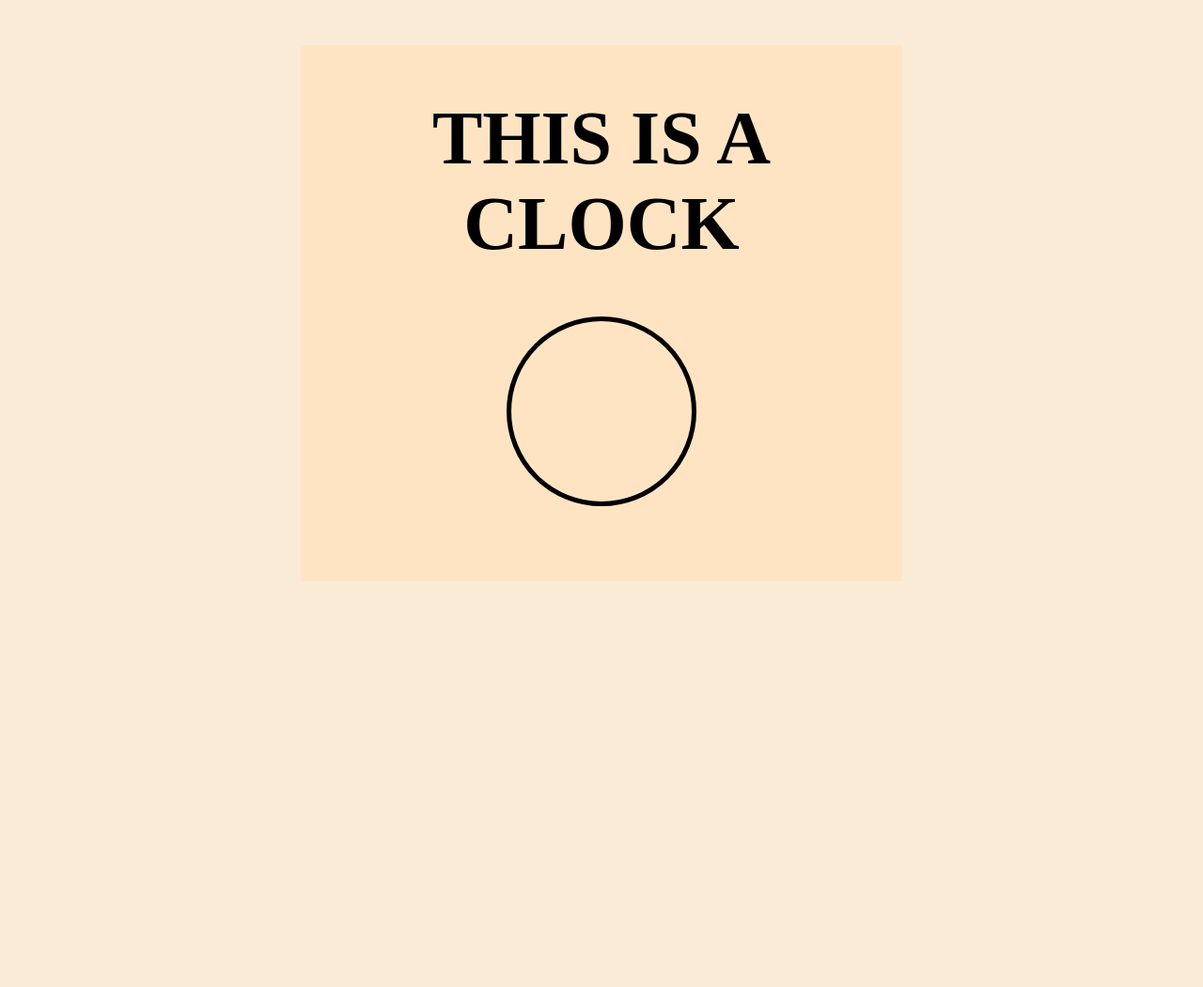
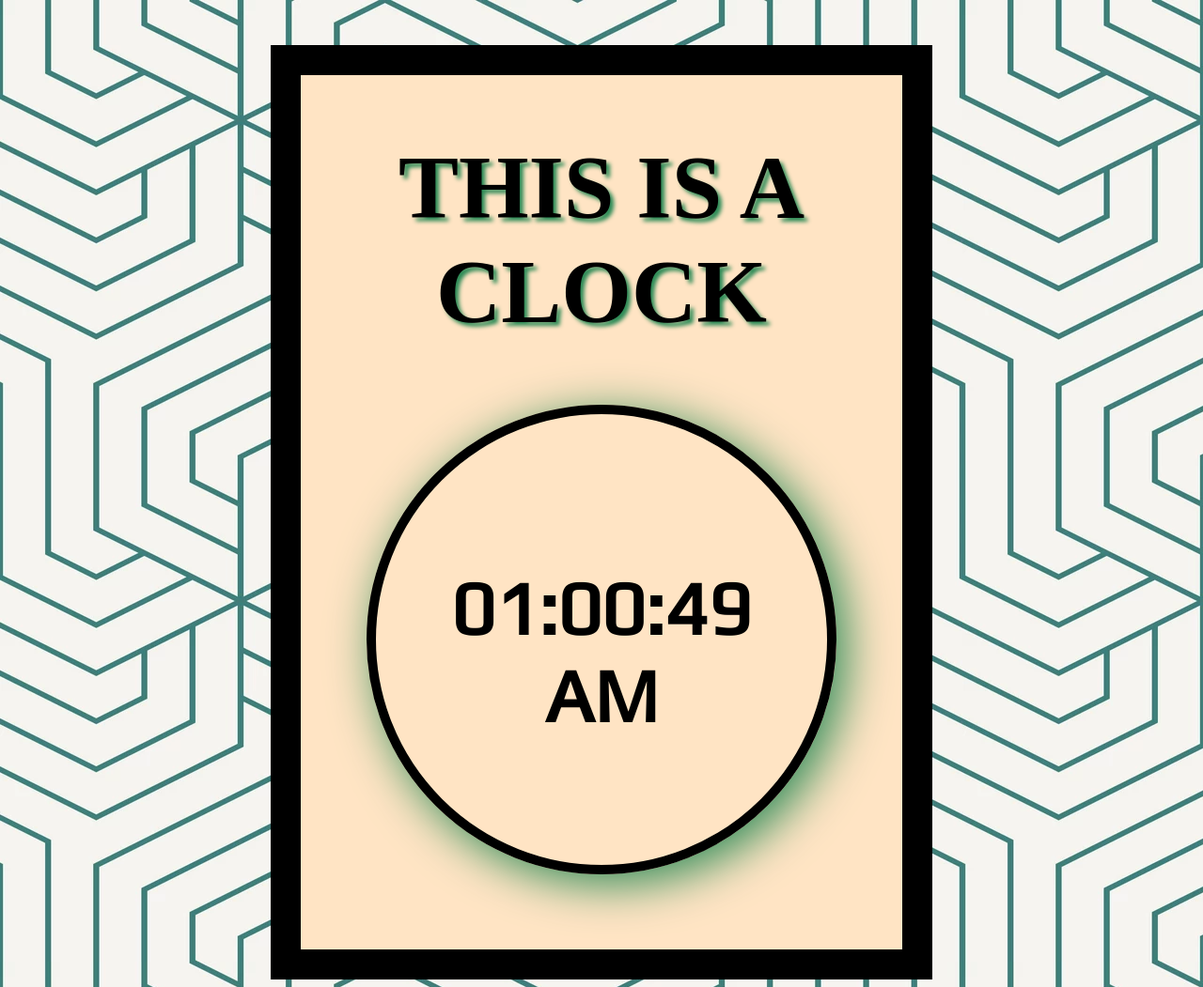
Before and after one commit to thomas-nelson23/Clockwork, a plain HTML site: page index.html in a window 1280 px wide. Shown: the whole page at 94% size. Before the commit the page ends 800 px from the top, so only its background shows below. Drawn offline with Linux system fonts and the light colour scheme; a web font is replaced by a local one.

Commit message:
working clook - looks good

```diff
--- a/script.js
+++ b/script.js
@@ -1,14 +1,35 @@
-var clockTime = new Date();
-var clockSpace = document.getElementById("clock");
+var updateTime = function() {
+  var clockTime = new Date();
+  var clockSpace = document.getElementById("clock");
+  var meridian = "AM";
 
-//clockSpace.innerHTML = clockTime;
+  var hours = clockTime.getHours();
+  var minutes = clockTime.getMinutes();
+  var seconds = clockTime.getSeconds();
 
-var hours = clockTime.getHours();
-if (hours > 12) {
-  hours -= 12;
-}
+  //chooses AM/PM and adjusts from military time
+  if (hours > 11) {
+    meridian = "PM";
+  }
 
-var minutes = clockTime.getMinutes();
-var seconds = clockTime.getSeconds();
+  if (hours > 12) {
+    hours -= 12;
+  }
 
-console.log(minutes, seconds);
+  //adding "0" to 1-digit numbers for spacing
+  if (hours < 10) {
+    hours = "0" + hours;
+  }
+  if (minutes < 10) {
+    minutes = "0" + minutes;
+  }
+  if (seconds < 10) {
+    seconds = "0" + seconds;
+  }
+
+  //displays time
+  clockSpace.innerHTML = hours + ":" + minutes + ":" + seconds + " " + meridian;
+};
+
+var oneSecond = 1000;
+setInterval(updateTime, oneSecond);
--- a/style.css
+++ b/style.css
@@ -1,5 +1,5 @@
 html {
-  background-color: antiquewhite;
+  background-image: url(/GeoPat.jpg);
   font-family: "Vibes";
   display: flex;
   justify-content: center;
@@ -13,6 +13,8 @@ body {
   width: 50%;
   padding-bottom: 5em;
   margin-top: 3em;
+  border: 2em solid;
+  text-align: center;
 }
 
 header {
@@ -21,16 +23,23 @@ header {
 
 h1 {
   text-align: center;
-  font-size: 5em;
+  font-size: 6em;
+  font-weight: 700;
+  text-shadow: 4px 4px 4px seagreen;
 }
 
 #clock {
+  display: flex;
   font-family: Play;
+  font-weight: 800;
+  font-size: 5em;
+  text-align: center;
   margin: 0 auto;
-  border: 5px solid;
+  border: 10px solid;
   width: 2em;
   height: 2em;
-  padding: 5em;
+  padding: 2em;
   border-radius: 50%;
+  box-shadow: 10px 10px 50px seagreen;
   justify-content: center;
 }
```
Also changed, not shown: GeoPat.jpg (added), numeros.jpg (added).
